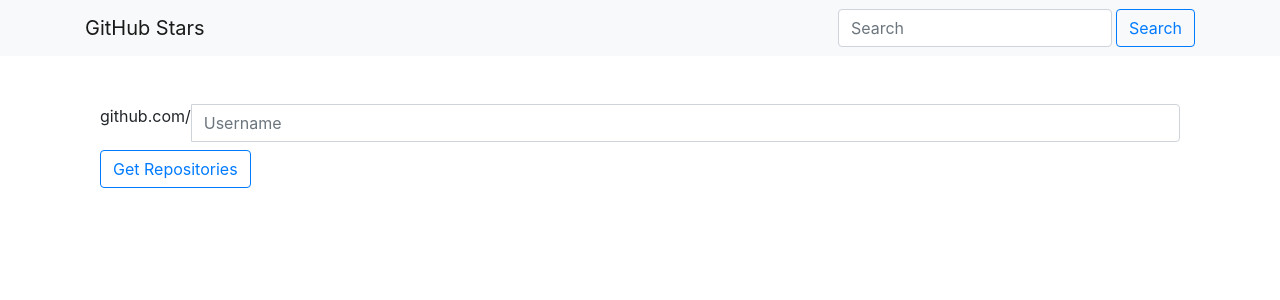
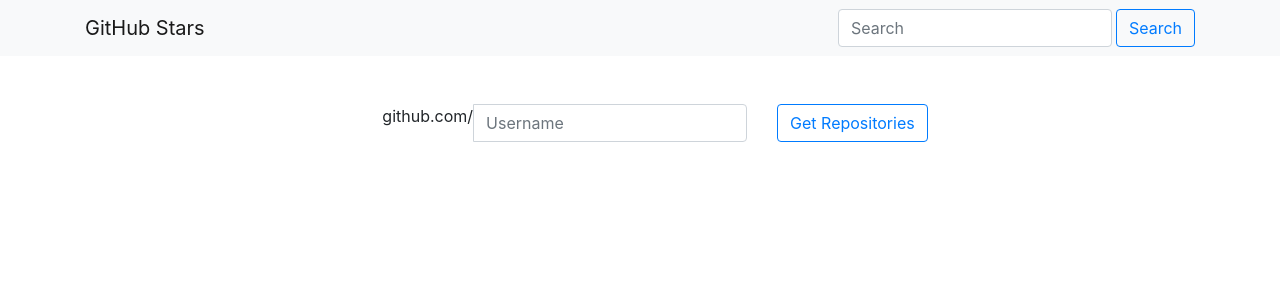
Before and after one commit to rnataoliveira/challenge, a React app in the folder resolution/: page / in a window 1280 px wide. Shown: the top 300 px of the page. Built offline with nearby package versions, Linux system fonts and the light colour scheme.

Commit message:
Updating the form

```diff
--- a/resolution/src/components/UserImportForm.js
+++ b/resolution/src/components/UserImportForm.js
@@ -44,19 +44,19 @@
 
     render() {
         return (
-            <form className="container mt-5" onSubmit={this.handleSubmit}>
-                <div className="row">
-                    <div className="col-md-12">
-                        <div className=" col input-group mb-2 mb-sm-0">
-                            <div className="input-group-addon">github.com/{this.state.username}</div>
-                            <input type="text" className="form-control" placeholder="Username" value={this.state.username} onChange={this.handleChange} />
+            <div className="container">
+                <div className="row justify-content-md-center mt-5">
+                    <form className="form-inline" onSubmit={this.handleSubmit}>
+                        <div className="form-group input-group col-lg-10 col-md-10 col-sm-10">
+                            <div className="col-12 input-group mb-sm-0">
+                                <div className="input-group-addon">github.com/</div>
+                                <input type="text" className="form-control" placeholder="Username" value={this.state.username} onChange={this.handleChange} />
+                            </div>
                         </div>
-                        <div className="col">
-                            <button type="submit" className="btn btn-outline-primary mt-2">Get Repositories</button>
-                        </div>
-                    </div>
+                        <button type="submit" className="btn btn-outline-primary">Get Repositories</button>
+                    </form>
                 </div>
-            </form>
+            </div>
         );
     }
 }
```
